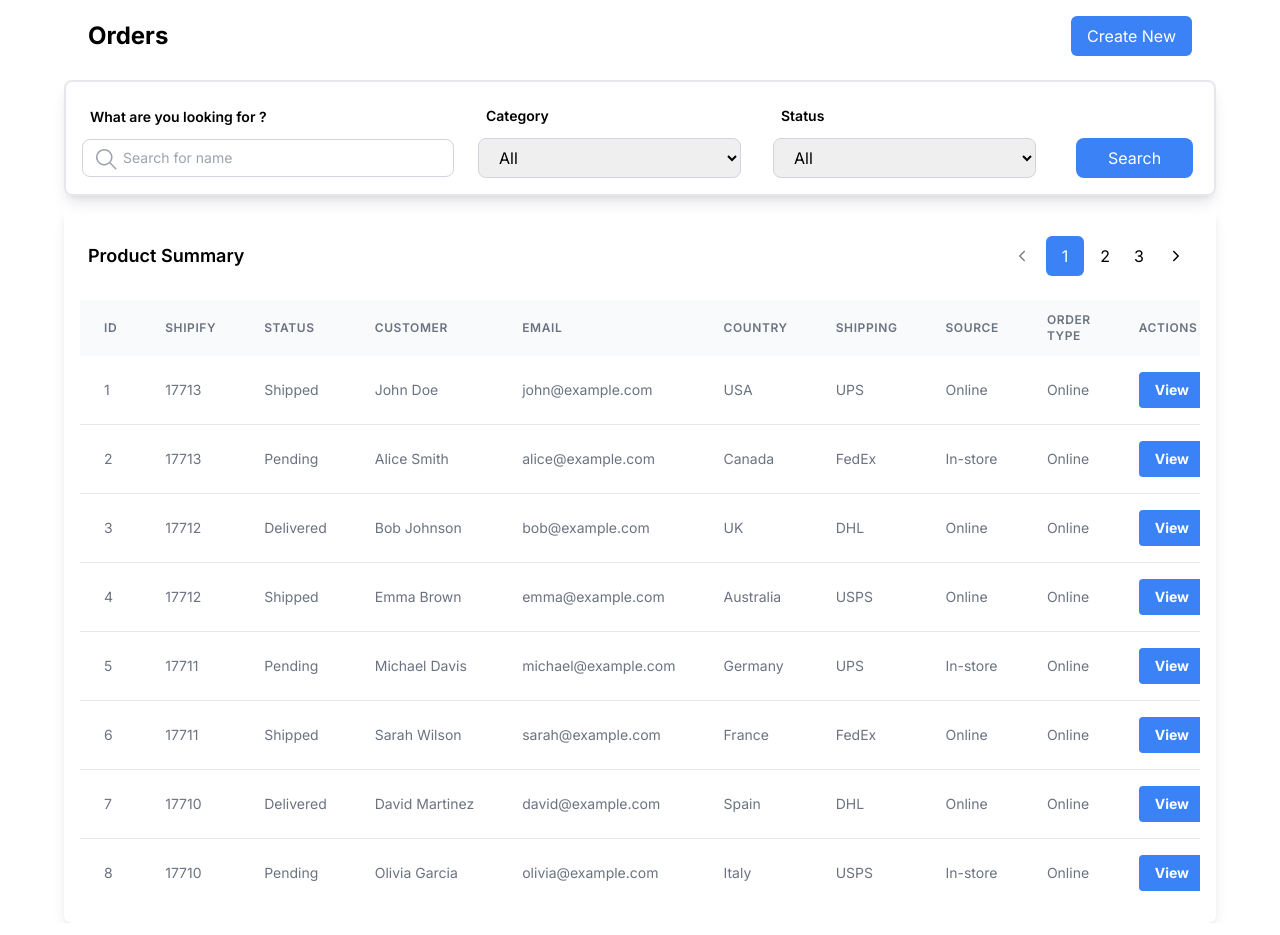
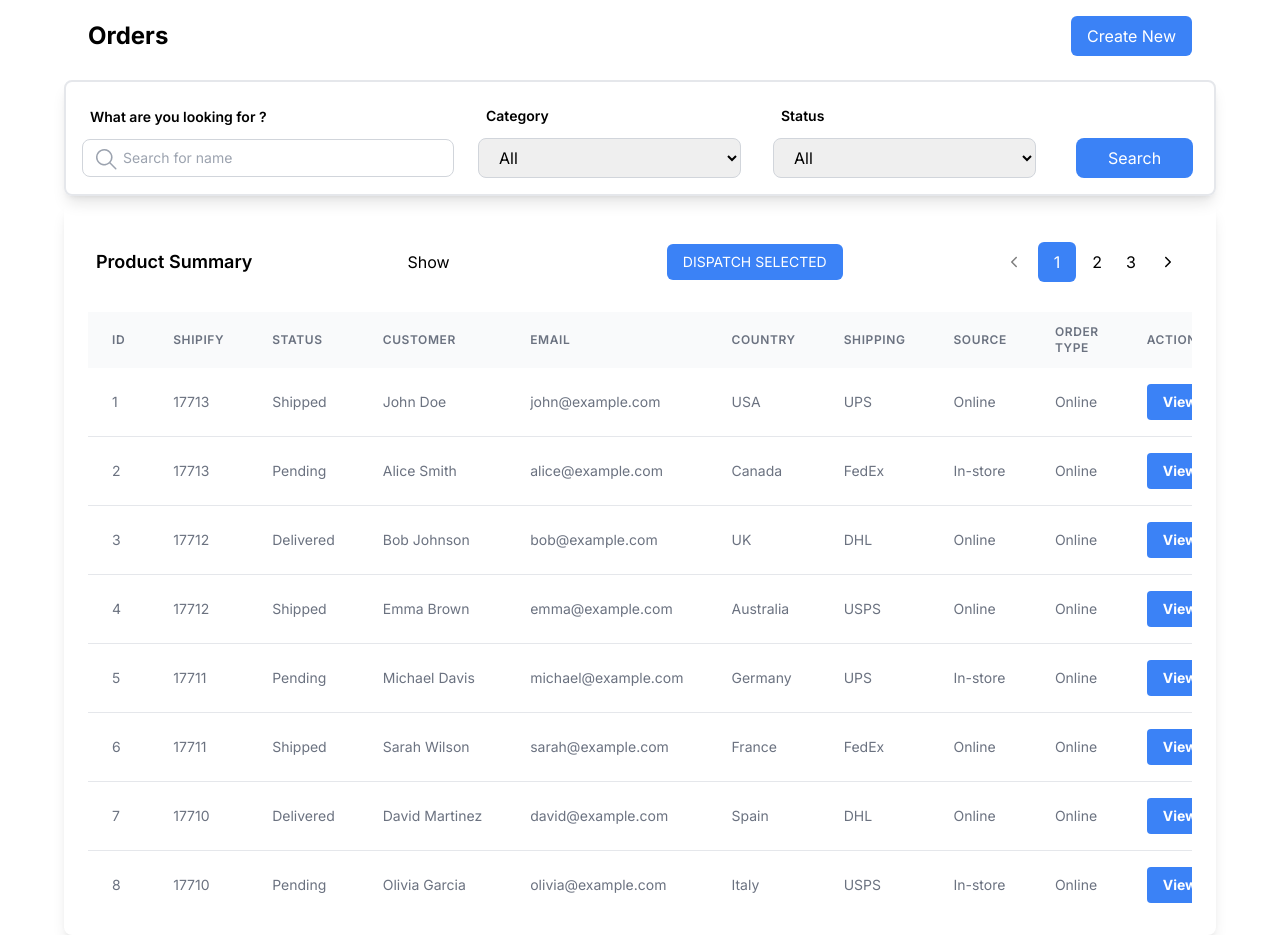
Before and after one commit to Ashutosh5333/Yoxaz, a Next.js app: page / in a window 1280 px wide. Built offline with nearby package versions, Linux system fonts and the light colour scheme.

Commit message:
feat: fix css

```diff
--- a/app/compnents/Pagination.tsx
+++ b/app/compnents/Pagination.tsx
@@ -13,10 +13,18 @@ const ProductSummaryWithPagination = ({
   );
 
   return (
-    <div className="container  mx-auto py-4 px-6 flex items-center justify-between">
+    <div className="container  mx-auto py-4 px-2 sm:px-6 flex items-center flex-col sm:flex-row">
       <div className="flex items-center">
-        <h2 className="text-lg font-semibold">Product Summary</h2>
+        <h2 className="text-sm sm:text-lg font-semibold">Product Summary</h2>
       </div>
+
+      <div className="  w-[40%] py-2 flex items-center justify-between m-auto border-black">
+           <h2 className="items-center hidden sm:block "> Show  </h2>
+           <button className="bg-blue-500 hidden sm:block text-sm rounded-md py-2 px-20 text-white sm:px-4">
+               DISPATCH SELECTED
+            </button>
+      </div>
+
       <div className="flex items-center">
         <div
           className={`mr-2 p-2 rounded-md  focus:outline-none ${
--- a/app/compnents/Table.tsx
+++ b/app/compnents/Table.tsx
@@ -35,7 +35,7 @@ const Table = ({ searchTerm ,filterCriteria }:any) => {
 
 
   return (
-      <div className='py-2 pt-4 w-[90%] m-auto border-red-700 shadow-lg rounded-lg'>
+      <div className='py-2 pt-4 w-[100%] px-2 sm:w-[90%] m-auto border-red-700 shadow-lg rounded-lg'>
     <ProductSummaryWithPagination
         itemsPerPage={itemsPerPage}
         totalItems={filteredData.length}
```
